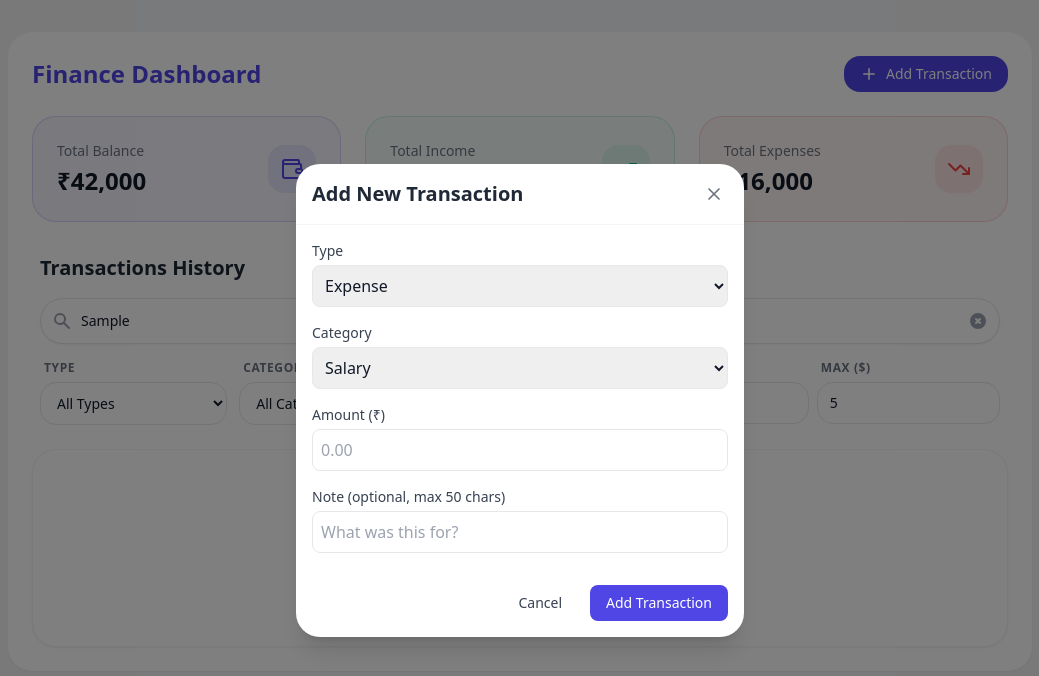
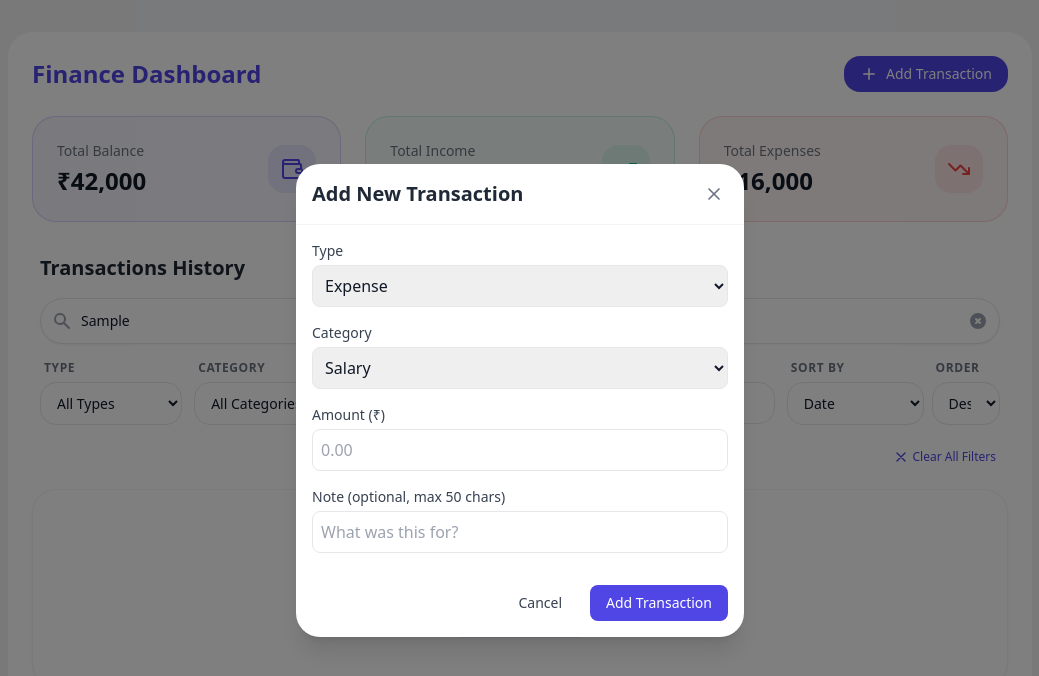
Before and after one commit to Punith1117/fin-dashboard, a React (Vite) app: page / in a window 1280 px wide. Both pictures are taken after typing "Sample", "5", "5" into the empty fields and a click on the button "Add Transaction". Shown: the top 676 px of the page, without its empty margins (120-1159 px from the left). Built offline with nearby package versions, Linux system fonts and the light colour scheme.

Commit message:
feat: implement dynamic sorting by date, amount, and category

```diff
--- a/src/components/Transactions/TransactionControls.jsx
+++ b/src/components/Transactions/TransactionControls.jsx
@@ -11,7 +11,11 @@ export function TransactionControls({
   minAmount,
   setMinAmount,
   maxAmount,
-  setMaxAmount
+  setMaxAmount,
+  sortConfig,
+  setSortConfig,
+  isFiltered,
+  resetFilters
 }) {
   return (
     <div className="mb-6 px-2 flex flex-col gap-4">
@@ -110,7 +114,55 @@ export function TransactionControls({
             />
           </div>
         </div>
+
+        {/* Sort Controls */}
+        <div className="flex-[1.5] min-w-[200px] flex gap-2">
+          <div className="flex-[2]">
+            <label htmlFor="sort-key" className="block text-xs font-semibold text-gray-500 uppercase tracking-wider mb-1.5 ml-1">
+              Sort By
+            </label>
+            <select
+              id="sort-key"
+              value={sortConfig.key}
+              onChange={(e) => setSortConfig({ ...sortConfig, key: e.target.value })}
+              className="block w-full px-3 py-2.5 bg-white border border-gray-200 rounded-xl text-sm focus:outline-none focus:ring-2 focus:ring-finance-primary/20 focus:border-finance-primary transition-all cursor-pointer"
+            >
+              <option value="date">Date</option>
+              <option value="amount">Amount</option>
+              <option value="category">Category</option>
+            </select>
+          </div>
+          <div className="flex-1">
+            <label htmlFor="sort-order" className="block text-xs font-semibold text-gray-500 uppercase tracking-wider mb-1.5 ml-1">
+              Order
+            </label>
+            <select
+              id="sort-order"
+              value={sortConfig.order}
+              onChange={(e) => setSortConfig({ ...sortConfig, order: e.target.value })}
+              className="block w-full px-3 py-2.5 bg-white border border-gray-200 rounded-xl text-sm focus:outline-none focus:ring-2 focus:ring-finance-primary/20 focus:border-finance-primary transition-all cursor-pointer"
+            >
+              <option value="desc">Desc</option>
+              <option value="asc">Asc</option>
+            </select>
+          </div>
+        </div>
       </div>
+
+      {/* Clear All Active Filters */}
+      {isFiltered && (
+        <div className="flex justify-end mt-2 px-1">
+          <button
+            onClick={resetFilters}
+            className="text-xs font-medium text-finance-primary hover:text-finance-primary/80 transition-colors flex items-center gap-1"
+          >
+            <svg className="w-4 h-4" fill="none" stroke="currentColor" viewBox="0 0 24 24">
+              <path strokeLinecap="round" strokeLinejoin="round" strokeWidth="2" d="M6 18L18 6M6 6l12 12" />
+            </svg>
+            Clear All Filters
+          </button>
+        </div>
+      )}
     </div>
   );
 }
--- a/src/components/Transactions/TransactionList.jsx
+++ b/src/components/Transactions/TransactionList.jsx
@@ -11,6 +11,7 @@ export function TransactionList() {
   const [categoryFilter, setCategoryFilter] = useState('all');
   const [minAmount, setMinAmount] = useState('');
   const [maxAmount, setMaxAmount] = useState('');
+  const [sortConfig, setSortConfig] = useState({ key: 'date', order: 'desc' });
   const debouncedSearchQuery = useDebounce(searchQuery, 500);
 
   const filteredTransactions = useMemo(() => {
@@ -44,11 +45,22 @@ export function TransactionList() {
       );
     }
 
-    // Default Sort: Newest First
-    result.sort((a, b) => new Date(b.date) - new Date(a.date));
+    // sort logic
+    result.sort((a, b) => {
+      let comparison = 0;
+      if (sortConfig.key === 'date') {
+        comparison = new Date(a.date) - new Date(b.date);
+      } else if (sortConfig.key === 'amount') {
+        comparison = Number(a.amount) - Number(b.amount);
+      } else if (sortConfig.key === 'category') {
+        comparison = (a.category || '').localeCompare(b.category || '');
+      }
+
+      return sortConfig.order === 'desc' ? -comparison : comparison;
+    });
 
     return result;
-  }, [transactions, debouncedSearchQuery, typeFilter, categoryFilter, minAmount, maxAmount]);
+  }, [transactions, debouncedSearchQuery, typeFilter, categoryFilter, minAmount, maxAmount, sortConfig]);
 
   const isFiltered = searchQuery !== '' || typeFilter !== 'all' || categoryFilter !== 'all' || minAmount !== '' || maxAmount !== '';
 
@@ -58,6 +70,7 @@ export function TransactionList() {
     setCategoryFilter('all');
     setMinAmount('');
     setMaxAmount('');
+    setSortConfig({ key: 'date', order: 'desc' });
   };
 
   return (
@@ -75,6 +88,10 @@ export function TransactionList() {
         setMinAmount={setMinAmount}
         maxAmount={maxAmount}
         setMaxAmount={setMaxAmount}
+        sortConfig={sortConfig}
+        setSortConfig={setSortConfig}
+        isFiltered={isFiltered}
+        resetFilters={resetFilters}
       />
 
       <div className="rounded-2xl border border-gray-100 bg-finance-surface shadow-sm overflow-hidden min-h-[100px]">
```
